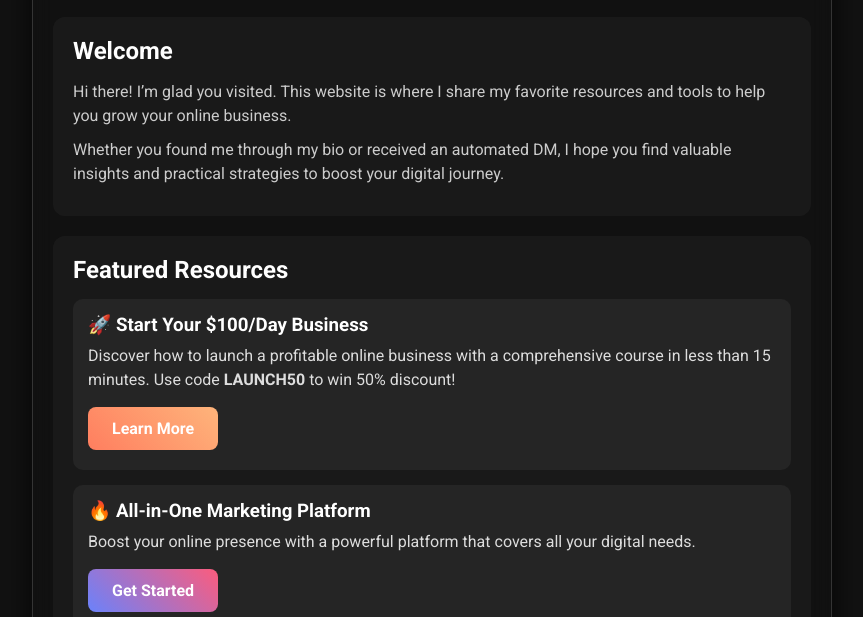
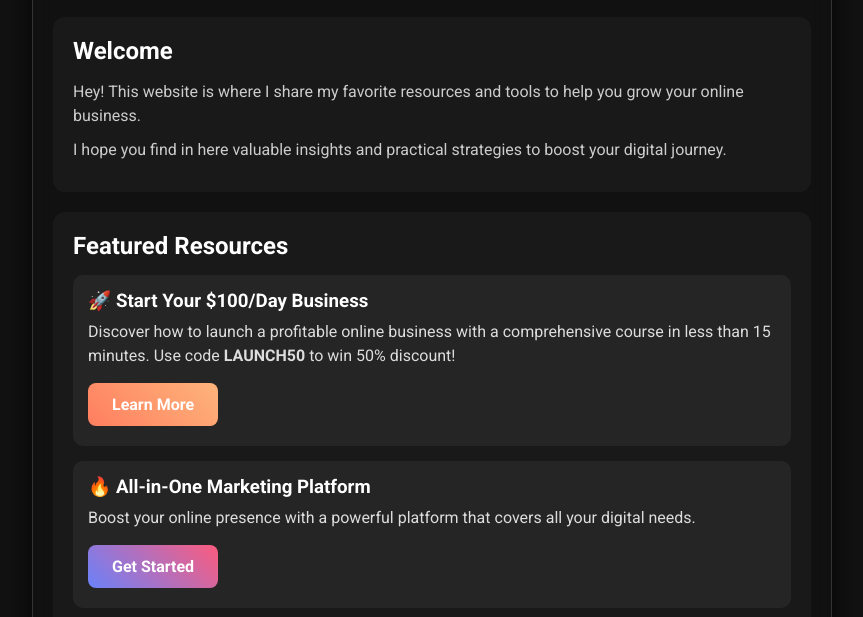
Before and after one commit to justachillinguy/LimitlessMindset, a plain HTML site: page index.html in a window 1280 px wide. Shown: the part 183-800 px from the top of the page, without its empty margins (208-1071 px from the left). Drawn offline with Linux system fonts and the light colour scheme.

Commit message:
Update index.html

```diff
--- a/index.html
+++ b/index.html
@@ -1,24 +1,14 @@
 <!DOCTYPE html>
 <html lang="en">
 <head>
-  <!-- SEO & Meta Information -->
   <meta charset="UTF-8">
   <meta name="viewport" content="width=device-width, initial-scale=1.0">
-  <title>Limitless Mindset – Elevate Your Online Business</title>
-  <meta name="description" content="Welcome to my personal website where I share quality resources and tools to grow your online business. Join Limitless Mindset for proven strategies and insights.">
-  <meta name="keywords" content="online business, affiliate marketing, limitless mindset, digital entrepreneurship, personal website, glassmorphism, responsive design">
-  <meta property="og:title" content="Limitless Mindset – Elevate Your Online Business">
-  <meta property="og:description" content="Visit my personal site for quality resources and insights to grow your online business. Follow my journey with Limitless Mindset.">
-  <meta property="og:type" content="website">
-  <meta property="og:url" content="https://limitlessmindset.netlify.app/">
+  <title>Limitless Mindset – Grow Your Online Business</title>
 
-  <!-- Google Fonts -->
   <link rel="preconnect" href="https://fonts.googleapis.com">
   <link href="https://fonts.googleapis.com/css2?family=Roboto:wght@400;700&display=swap" rel="stylesheet">
 
-  <!-- CSS Styling with Dark Theme, Glassmorphism, and Conversion-Friendly Colors -->
   <style>
-    /* Global Reset & Settings */
     * {
       margin: 0;
       padding: 0;
@@ -140,41 +130,34 @@
 </head>
 <body>
   <div class="glass-container">
-    <!-- Header Section -->
     <header>
       <h1>Limitless Mindset</h1>
       <p>Welcome to my personal website – your go-to source for online business growth.</p>
     </header>
 
-    <!-- Main Content -->
     <main>
-      <!-- Introduction Section -->
       <section class="section" id="introduction">
         <h2>Welcome</h2>
         <p>
-          Hi there! I’m glad you visited. This website is where I share my favorite resources and tools to help you grow your online business.
+          Hey! This website is where I share my favorite resources and tools to help you grow your online business.
         </p>
         <p>
-          Whether you found me through my bio or received an automated DM, I hope you find valuable insights and practical strategies to boost your digital journey.
+          I hope you find in here valuable insights and practical strategies to boost your digital journey.
         </p>
       </section>
 
-      <!-- Affiliate Offers Section -->
       <section class="section" id="offers">
         <h2>Featured Resources</h2>
-        <!-- Offer Card 1 -->
         <div class="affiliate-card">
           <h3>🚀 Start Your $100/Day Business</h3>
           <p>Discover how to launch a profitable online business with a comprehensive course in less than 15 minutes. Use code <b>LAUNCH50</b> to win 50% discount!</p>
           <a href="https://bit.ly/4iyNMtP" class="btn btn-primary" target="_blank" rel="nofollow noopener">Learn More</a>
         </div>
-        <!-- Offer Card 2 -->
         <div class="affiliate-card">
           <h3>🔥 All-in-One Marketing Platform</h3>
-          <p>Boost your online presence with a powerful platform that covers all your digital needs.</p>
+          <p>Boost your online presence with a powerful platform that covers all your digital needs. </p>
           <a href="https://bit.ly/3Fp4T2U" class="btn btn-secondary" target="_blank" rel="nofollow noopener">Get Started</a>
         </div>
-        <!-- Offer Card 3 -->
         <div class="affiliate-card">
           <h3>💰 Save 30% on Premium Plan</h3>
           <p>Access exclusive templates + tools and secure a 30% discount on premium plans to scale your business.</p>
@@ -182,7 +165,6 @@
         </div>
       </section>
 
-      <!-- Instagram Call-to-Action Section -->
       <section class="section" id="social">
         <h2>Connect with Me</h2>
         <p>
@@ -192,13 +174,11 @@
       </section>
     </main>
 
-    <!-- Footer -->
     <footer>
       <p>&copy; 2025 Limitless Mindset. All rights reserved.</p>
     </footer>
   </div>
 
-  <!-- JavaScript for Instagram Redirect -->
   <script>
     document.getElementById('instagramBtn').addEventListener('click', function() {
       window.location.href = 'https://instagram.com/l1mitless_mindset';
```
